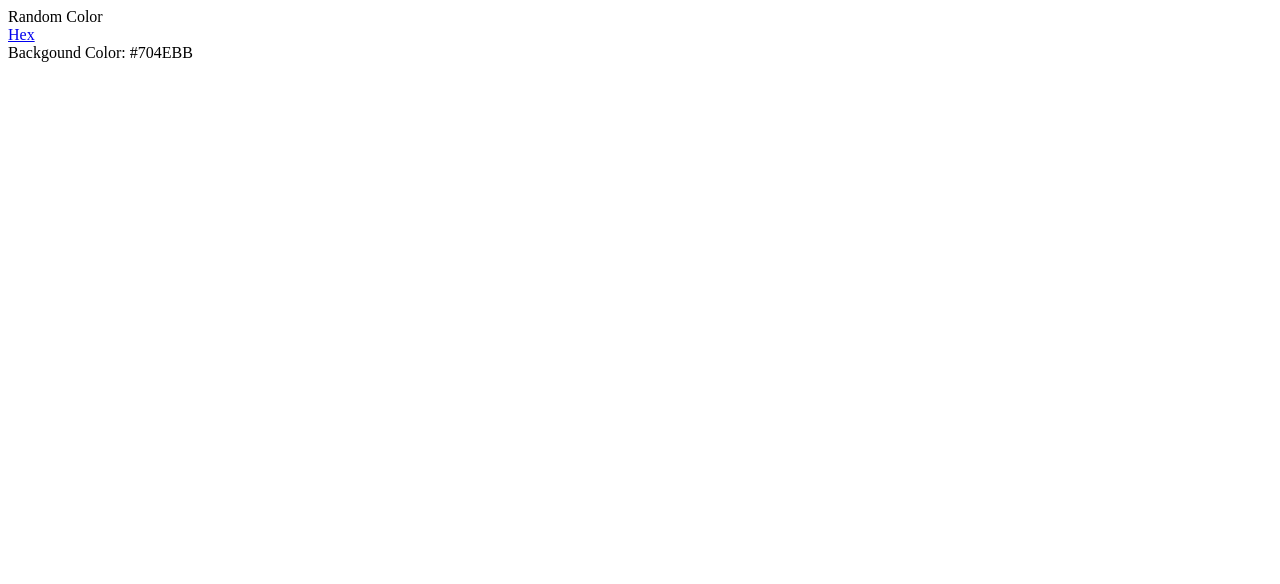
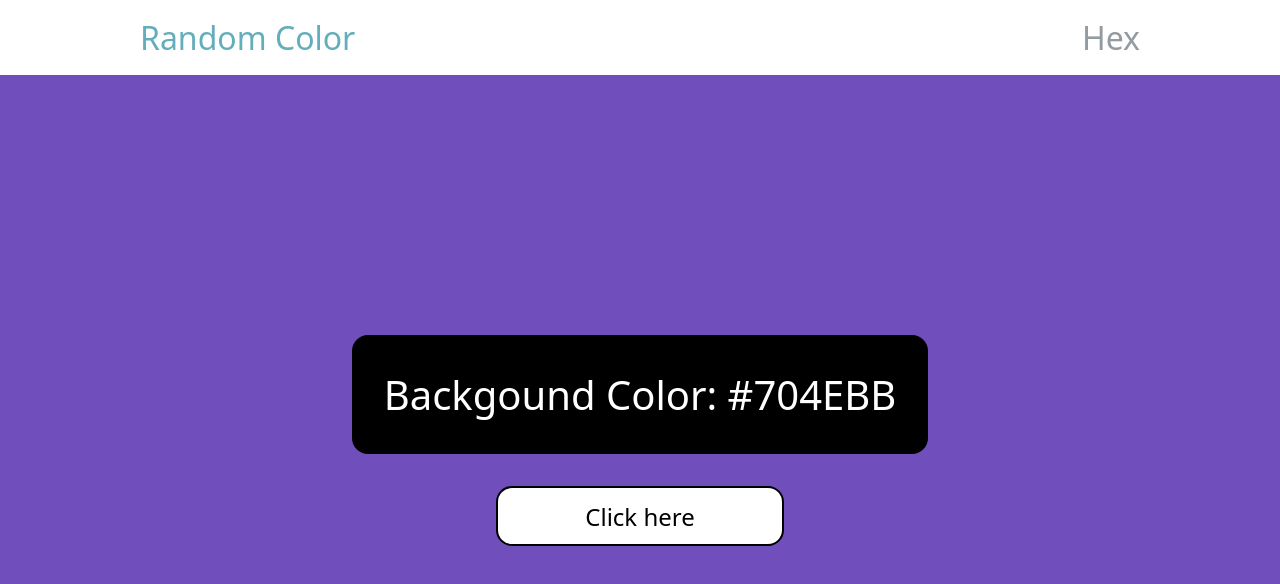
Before and after one commit to almamun2s/ColorFlipper, a plain HTML site: page index.html in a window 1280 px wide. Drawn offline with Linux system fonts and the light colour scheme.

Commit message:
Design Completed

```diff
--- a/css/style.css
+++ b/css/style.css
@@ -0,0 +1,68 @@
+/* Browser Reset CSS */
+*{
+    margin: 0;
+    padding: 0;
+    box-sizing: border-box;
+    font-family:system-ui, -apple-system, BlinkMacSystemFont, 'Segoe UI', Roboto, Oxygen, Ubuntu, Cantarell, 'Open Sans', 'Helvetica Neue', sans-serif;
+}
+
+
+/* Header CSS */
+header{
+    background-color: #fff;
+    max-width: 1000px;
+    margin: auto;
+    display: flex;
+    justify-content: space-between;
+}
+
+header div{
+    padding: 1rem 0;
+    font-size: 2rem;
+}
+.cf-header_title{
+    color: #64aebb;
+}
+.cf-header_menu a{
+    text-decoration: none;
+    color: rgb(147, 154, 160);
+}
+
+
+
+
+/* Main Body CSS */
+.cf-main_body{
+    background-color: #704EBB;
+    height: calc(100vh - 69px);
+    display: flex;
+    align-items: center;
+    justify-content: center;
+}
+
+.cf-body_title{
+    display: flex;
+    flex-direction: column;
+    align-items: center;
+}
+
+.cf-color_name{
+    background-color: #000;
+    color: #fff;
+    padding: 2rem;
+    font-size: 2.5rem;
+    border-radius: 1rem;
+}
+
+.cf-click_btn{
+    color: #000;
+    background-color: #fff;
+    padding: 0.7rem;
+    text-align: center;
+    font-size: 1.5rem;
+    width: 50%;
+    margin-top: 2rem;
+    border: 2px solid #000;
+    border-radius: 1rem;
+    cursor: pointer;
+}
--- a/index.html
+++ b/index.html
@@ -15,7 +15,7 @@
         <div class="cf-main_body">
             <div class="cf-body_title">
                 <div class="cf-color_name">Backgound Color: <span class="color">#704EBB</span></div>
-                <div class="cf-click_btn"></div>
+                <div class="cf-click_btn">Click here</div>
             </div>
         </div>
 
```
